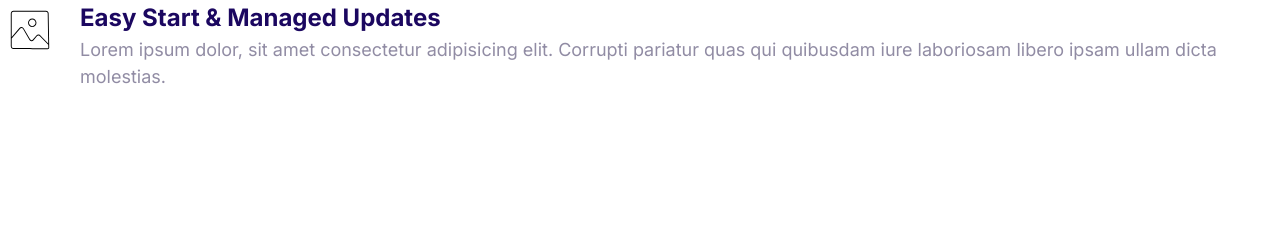
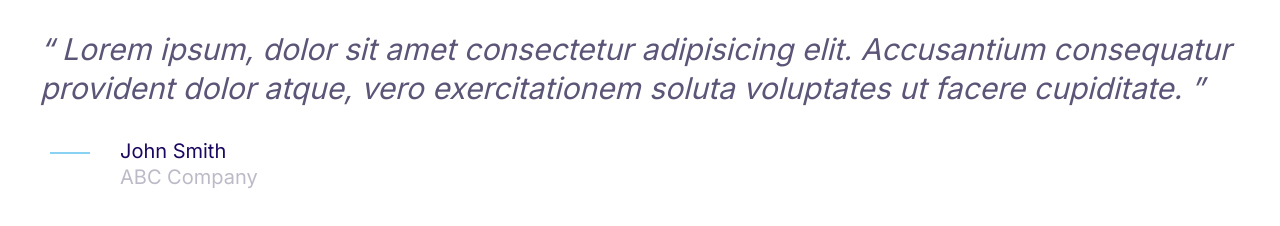
Before and after one commit to akmal-azami/envio, a plain HTML site: page index.html in a window 1280 px wide. Drawn offline with Linux system fonts and the light colour scheme.

Commit message:
Quote section without no picture

```diff
--- a/CSS/style.css
+++ b/CSS/style.css
@@ -5,6 +5,7 @@
     --color-secondary: #00d9ff;
     --color-accent: #ff3400;
     --color-headings: #1b0760;
+    --color-body-darker:#5c5577;
     --color-body: #918ca4;
     --border-radius: 30px;
     --border-color: #ccc;
@@ -377,3 +378,54 @@ background-color: var(--color-primary);
     margin: 1rem;
 
 }
+
+
+/* Quote */
+
+.quote {
+    font-size: 3rem;
+    font-style: italic;
+    color: var(--color-body-darker);
+    line-height: 1.3;
+}
+.quote__text::before {
+    content: open-quote;
+}
+
+.quote__text::after {
+    content: close-quote;
+}
+
+.quote__author {
+    font-size: 2rem;
+    font-style: normal;
+    font-weight: 500;
+    margin-bottom: 0;
+}
+
+.quote__company {
+    font-size: 2rem;
+    font-style: normal;
+    opacity: 40%;
+}
+
+.quote__line {
+    position: relative;
+    bottom: 15px;
+
+}
+
+@media screen and(min-width: 1024px) {
+.quote {
+    font-size: 2rem;
+}
+
+.quote__author {
+    font-size: 2.4rem;
+}
+
+.quote__company {
+    font-size: 1.6rem;
+}
+
+}
--- a/index.html
+++ b/index.html
@@ -15,19 +15,30 @@
     <title>Document</title>
   </head>
   <body>
+    <blockquote class="quote">
+      <p class="quote__text">
+        Lorem ipsum, dolor sit amet consectetur adipisicing elit. Accusantium
+        consequatur provident dolor atque, vero exercitationem soluta voluptates
+        ut facere cupiditate.
+      </p>
+<footer>
+
   <div class="media">
     <div class="media__image">
-          <svg class="icon icon--primary">
-            <use xlink:href="/images/sprite.svg#snap"></use>
+        <svg class="icon icon--primary quote__line">
+          <use xlink:href="/images/sprite.svg#line"></use>
         </svg>
       </span>
     </div>
 
     <div class="media__body">
-        <h3 class="media__title"> Easy Start & Managed Updates </h3>
-<p>Lorem ipsum dolor, sit amet consectetur adipisicing elit. Corrupti pariatur quas qui quibusdam iure laboriosam libero ipsam ullam dicta molestias.</p>
+      <h3 class="media__title quote__author"> John Smith </h3>
+<p class="quote__company"> ABC Company</p>
 
     </div>
   </div>
+
+</footer>
+    </blockquote>
   </body>
 </html>
```
Also changed, not shown: components/quote.html (added, +21 -0 lines). Lines whose indentation alone changed are shown as unchanged.
